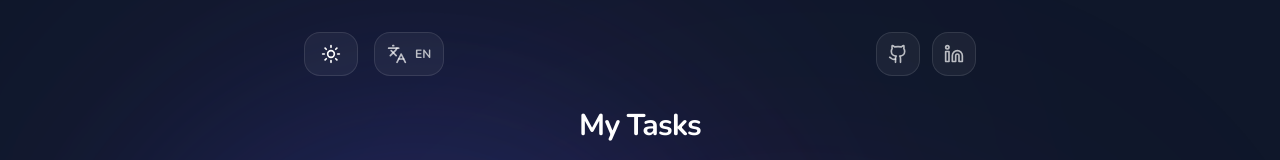
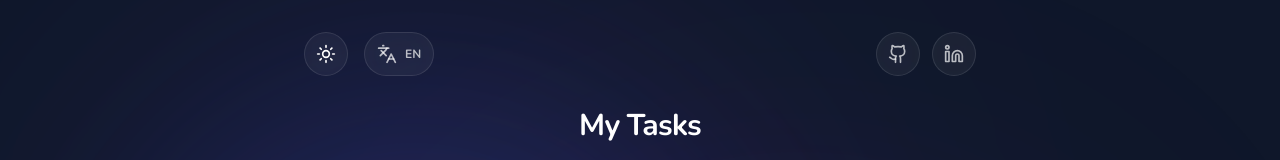
Before and after one commit to leonamlvs/react-task-manager, a React (Vite) app: page / in a window 1280 px wide. Shown: the top 160 px of the page. Built offline with nearby package versions, Linux system fonts and the light colour scheme.

Commit message:
style: standardize button variants for consistency

```diff
--- a/src/components/Button.jsx
+++ b/src/components/Button.jsx
@@ -2,13 +2,13 @@ import { cn } from '../utils/cn'
 
 const variants = {
   primary:
-    'group relative flex h-11 items-center justify-center overflow-hidden rounded-full bg-gradient-to-r from-purple-400 via-pink-500 to-red-500 px-6 font-bold text-white transition-all duration-300 hover:scale-105 active:scale-95 outline-none dark:bg-none dark:bg-surface-bright-dark',
+    'group relative flex h-11 items-center justify-center overflow-hidden rounded-full bg-gradient-to-r from-purple-400 via-pink-500 to-red-500 px-6 font-bold text-white transition-all duration-500 before:absolute before:inset-0 before:bg-gradient-to-t before:from-white/30 before:to-transparent before:opacity-0 hover:before:opacity-90 dark:hover:before:opacity-40 before:transition-opacity before:duration-700 hover:drop-shadow-md active:scale-95 outline-none dark:bg-none dark:bg-surface-bright-dark',
   secondary:
-    'flex h-11 items-center justify-center rounded-2xl bg-surface-glass-light dark:bg-surface-glass-dark px-4 text-text-secondary-light dark:text-text-secondary-dark border border-white/40 dark:border-white/10 transition-all duration-300 hover:scale-105 active:scale-95 outline-none',
+    'flex h-11 items-center justify-center rounded-full bg-surface-glass-light dark:bg-surface-glass-dark px-4 text-text-secondary-light dark:text-text-secondary-dark border border-white/40 dark:border-white/10 backdrop-blur-2xl transition-all duration-300 hover:bg-white/10 dark:hover:bg-white/10 hover:shadow-md active:scale-95 outline-none',
   danger:
-    'flex h-11 items-center justify-center rounded-2xl bg-rose-500/10 px-4 text-rose-500 border border-rose-500/20 transition-all duration-300 hover:scale-105 active:scale-95 outline-none',
+    'flex h-11 items-center justify-center rounded-full bg-rose-500/10 size-11 text-rose-500 border border-rose-500/20 hover:bg-rose-500/20 dark:hover:bg-rose-500/20 hover:shadow-md transition-all duration-300 active:scale-95 outline-none',
   ghost:
-    'flex h-11 w-11 items-center justify-center rounded-xl bg-surface-glass-light dark:bg-surface-glass-dark text-text-secondary-light dark:text-text-secondary-dark transition-all duration-300 hover:scale-110 active:scale-95 outline-none'
+    'flex h-11 w-11 items-center justify-center rounded-full bg-surface-glass-light dark:bg-surface-glass-dark text-text-secondary-light dark:text-text-secondary-dark hover:bg-white/10 dark:hover:bg-white/10 hover:shadow-md transition-all duration-300 active:scale-95 outline-none'
 }
 
 function Button({ children, variant = 'primary', className = '', ...props }) {
--- a/src/components/Tasks.jsx
+++ b/src/components/Tasks.jsx
@@ -102,8 +102,7 @@ function Tasks({ tasks, onTaskClick, onTaskDelete, onTaskUpdate }) {
                 <ChevronRightIcon size={18} />
               </Button>
               <Button
-                variant="ghost"
-                className="text-rose-500 hover:bg-rose-500/10"
+                variant="danger"
                 onClick={() => onTaskDelete(task.id)}
                 aria-label={t('deleteTask')}
                 title={t('deleteTask')}>
--- a/src/components/ThemeToggle.jsx
+++ b/src/components/ThemeToggle.jsx
@@ -11,6 +11,7 @@ function ThemeToggle() {
     <Button
       onClick={toggleTheme}
       variant="secondary"
+      className="w-11"
       title={theme === 'dark' ? t('switchToLight') : t('switchToDark')}
       aria-label={theme === 'dark' ? t('switchToLight') : t('switchToDark')}>
       {theme === 'dark' ? (
--- a/src/pages/TaskPage.jsx
+++ b/src/pages/TaskPage.jsx
@@ -38,8 +38,9 @@ function TaskPage() {
           <Button
             onClick={() => navigate('/')}
             aria-label={t('goBack')}
+            title={t('goBack')}
             variant="secondary"
-            className="absolute left-0 w-11 px-0">
+            className="absolute left-0 top-1/2 -translate-y-1/2 w-11 px-0">
             <ChevronLeftIcon size={20} />
           </Button>
           <Title>{t('notFound')}</Title>
@@ -101,12 +102,13 @@ function TaskPage() {
         <Button
           onClick={() => navigate('/')}
           aria-label={t('goBack')}
+          title={t('goBack')}
           variant="secondary"
           className="absolute left-0 w-11 px-0">
           <ChevronLeftIcon size={20} />
         </Button>
         <Title>{t('taskDetails')}</Title>
-        <div className="absolute right-0 flex gap-2">
+        <div className="absolute right-0 w-11 px-0">
           {editingField ? (
             <Button
               key="cancel-edit"
```
